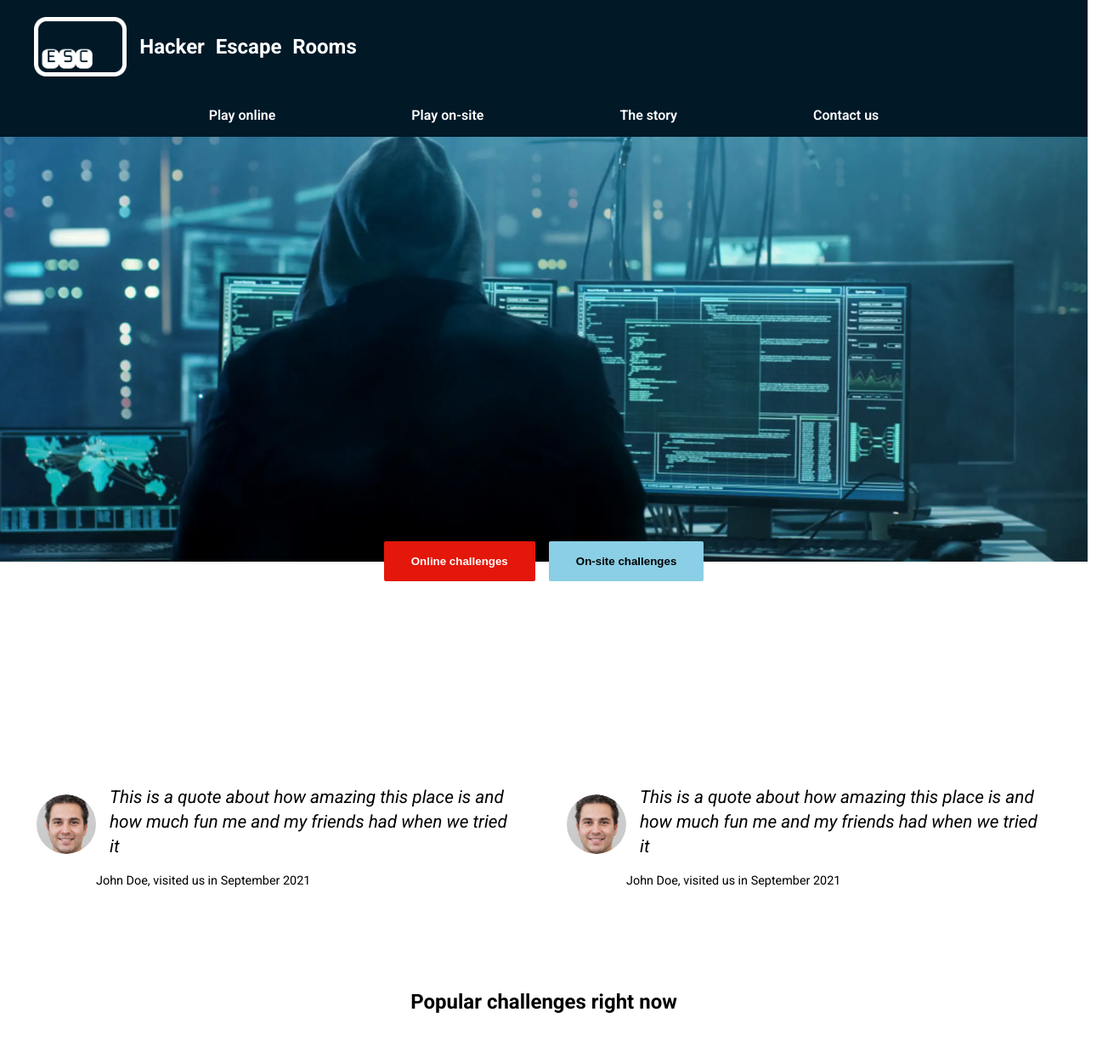
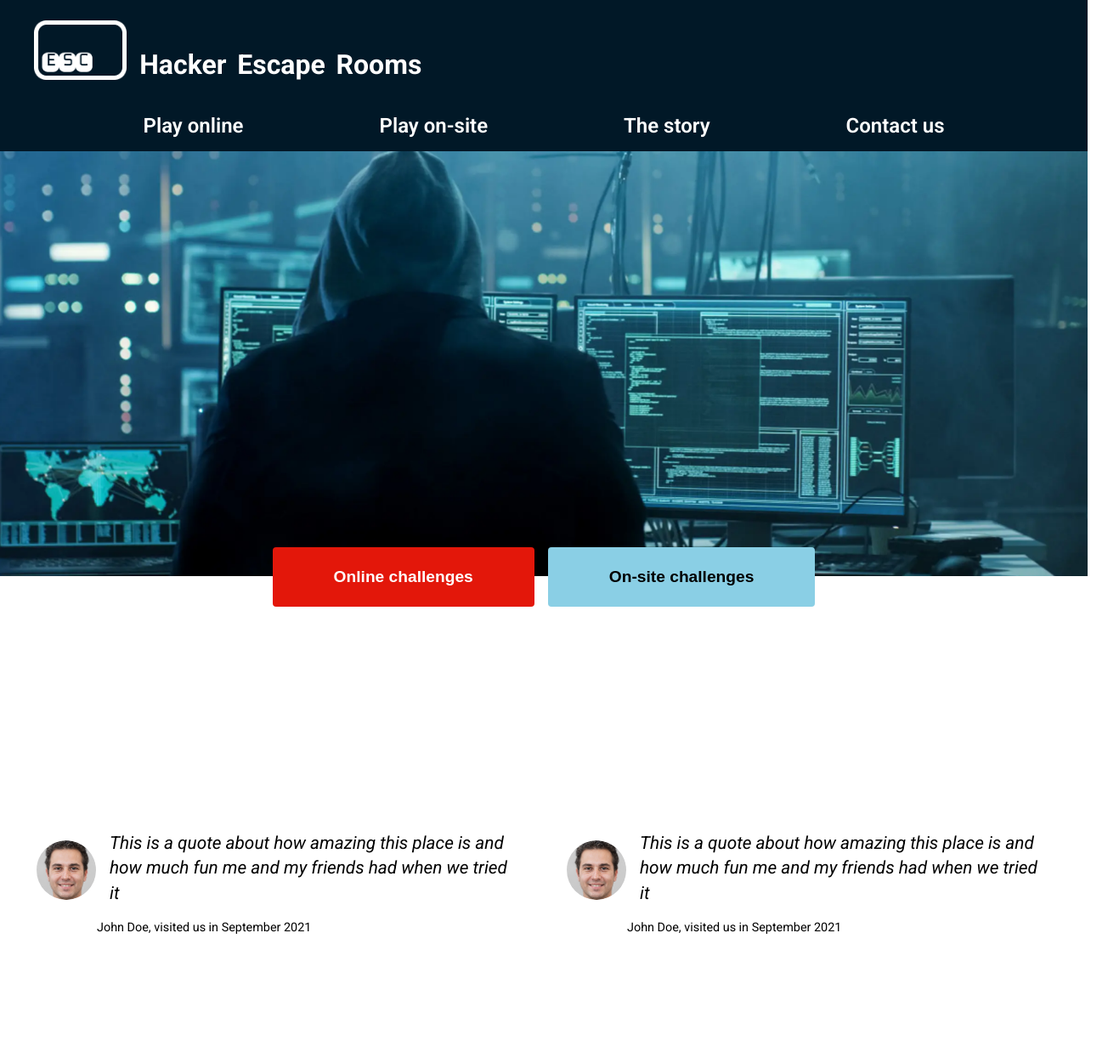
Before and after one commit to aisaksson187-create/ESCroom, a website: page index.html in a window 1280 px wide. Shown: the top 1251 px of the page at 85% size, 1304 px wide, since content can reach past the window. Drawn offline with Linux system fonts and the light colour scheme.

Commit message:
adjusted semantics, fixed fonts and placing of pictures on mobile

```diff
--- a/index.html
+++ b/index.html
@@ -21,9 +21,9 @@
         <div class="logo-container">
             <img src="assets/logo.png" alt="ESC logo">
             <div class="logo-text">
-                <span>Hacker</span>
-                <span>Escape</span>
-                <span>Rooms</span>
+                <span><h1>Hacker</h1></span>
+                <span><h1>Escape</h1></span>
+                <span><h1>Rooms</h1></span>
             </div>
         </div>
     </header>
@@ -141,11 +141,11 @@
         <p><a href="">Online challenges</a></p>
     </div>
 
-    <section class="story">
+    <article class="story">
         <p>Quodsi haberent magnalia inter potentiam et divitias, et non illam quidem haec eo spectant haec quoque
             vos omnino desit illud quo solo felicitatis libertatisque perficiuntur.</p>
         <button type="button" class="storyBtn">Read the full story</button>
-    </section>
+    </article>
 
     <section class="pointing">
         <div class="pointing-image">
--- a/src/main.scss
+++ b/src/main.scss
@@ -49,8 +49,8 @@ body {
   justify-content: center;
   color: white;
   font-weight: 700;
-  font-size: 1.5rem;
-  line-height: 1;
+  font-size: .6rem;
+  line-height: 0rem;
   text-align: left;
 }
 
@@ -205,6 +205,7 @@ p a {
 }
 
 .review cite {
+  margin-left: 1px;
   font-style: normal;
   display: block;
   font-size: 0.9rem;
@@ -224,6 +225,12 @@ p a {
   background-color: white;
 }
 
+.div h2 {
+  margin-bottom: -55px;
+  font-size: 2rem;
+  font-weight: 400;
+}
+
 section h2 { padding: 0.1rem 1.2rem 0rem 1rem; font-size: 1.9rem; } section p { font-size: 1.3rem; padding: 1rem; }
 
 
@@ -237,7 +244,7 @@ section h2 { padding: 0.1rem 1.2rem 0rem 1rem; font-size: 1.9rem; } section p {
   grid-auto-columns: 320px;
   gap: 2.5rem;
   overflow-x: auto;
-  scroll-snap-type: x mandatory;
+  scroll-snap-type: x mandatory; // vertical scroll for phone/apps
   scrollbar-width: none;
   padding-bottom: 1rem;
   padding-left: calc(50vw - 160px);
@@ -245,7 +252,7 @@ section h2 { padding: 0.1rem 1.2rem 0rem 1rem; font-size: 1.9rem; } section p {
 }
 
 .cards::-webkit-scrollbar {
-  display: none;
+  display: none; // remove scrollbar for chrome / safari
 }
 
 .card {
@@ -332,10 +339,10 @@ section h2 { padding: 0.1rem 1.2rem 0rem 1rem; font-size: 1.9rem; } section p {
   background-color: white;
 }
 
-.pointing-image {
+.pointing-image img {
+  max-height: 480px;
   width: 100%;
   height: auto;
-  display: block;
   object-fit: cover;
 }
 
@@ -347,10 +354,10 @@ section h2 { padding: 0.1rem 1.2rem 0rem 1rem; font-size: 1.9rem; } section p {
   background-color: white;
 }
 
-.thinking-image {
+.thinking-image img {
+  max-height: 480px;
   width: 100%;
   height: auto;
-  display: block;
   object-fit: cover;
 }
 
@@ -408,7 +415,7 @@ section h2 { padding: 0.1rem 1.2rem 0rem 1rem; font-size: 1.9rem; } section p {
   display: none;
 }
 
-@media (min-width: 960px) {
+@media (min-width: 1280px) {
   .main-nav {
     display: block;
   }
@@ -427,6 +434,7 @@ section h2 { padding: 0.1rem 1.2rem 0rem 1rem; font-size: 1.9rem; } section p {
     color: white;
     font-weight: 600;
     text-decoration: none;
+    font-size: 1.5rem;
   }
 
   .main-nav a:hover {
@@ -434,12 +442,19 @@ section h2 { padding: 0.1rem 1.2rem 0rem 1rem; font-size: 1.9rem; } section p {
     cursor: pointer
   }
 
+  .div h2 {
+  font-size: 2.5rem;
+  font-weight: 400;
+}
+
 // ==================================================
 // Logo, buttons and links change for desktop
 // ==================================================
   .logo-text {
     flex-direction: row;
     gap: 0.8rem;
+    font-size: 1rem;
+    margin-top: 35px;
   }
 
   p a {
@@ -454,7 +469,7 @@ section h2 { padding: 0.1rem 1.2rem 0rem 1rem; font-size: 1.9rem; } section p {
     display: flex;
     justify-content: center;
     gap: 1rem;
-    margin: -1.5rem;
+    margin-top: -2.1rem;
   }
 
   .challenges-buttons {
@@ -470,9 +485,10 @@ section h2 { padding: 0.1rem 1.2rem 0rem 1rem; font-size: 1.9rem; } section p {
     background-color: var(--red);
     color: white;
     font-weight: 700;
-    padding: 1rem 2rem;
+    font-size: 1.2rem;
+    padding: 1.5rem 4.5rem;
     border: none;
-    border-radius: 2px;
+    border-radius: 4px;
   }
 
   .redBtn:hover {
@@ -485,9 +501,10 @@ section h2 { padding: 0.1rem 1.2rem 0rem 1rem; font-size: 1.9rem; } section p {
     background-color: var(--lightblue);
     color: black;
     font-weight: 700;
-    padding: 1rem 2rem;
+    font-size: 1.2rem;
+    padding: 1.5rem 4.5rem;
     border: none;
-    border-radius: 2px;
+    border-radius: 4px;
   }
 
   .blueBtn:hover {
@@ -522,6 +539,7 @@ section h2 { padding: 0.1rem 1.2rem 0rem 1rem; font-size: 1.9rem; } section p {
     padding: 0;
     max-width: 1100px;
     margin: 0 auto;
+    padding-bottom: 5rem;
 
   }
 
```
Also changed, not shown: output.css.
